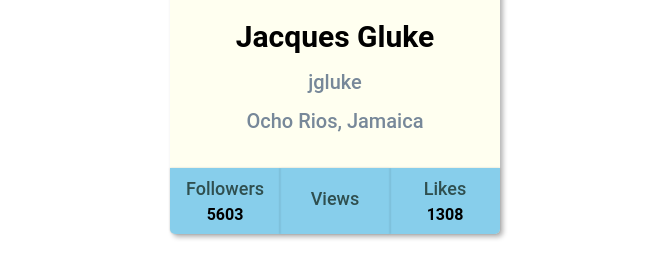
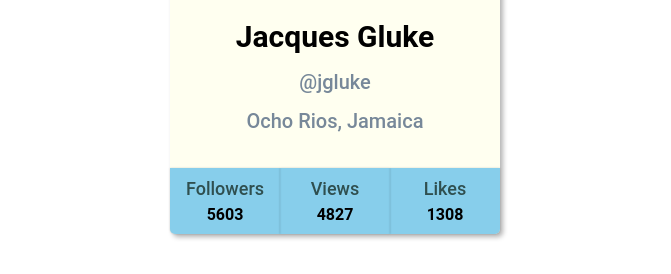
Before and after one commit to NazariiTkach/goit-react-hw-01-components, a React (Create React App) app: page / in a window 1280 px wide. Shown: the part 256-530 px from the top of the page, without its empty margins (305-976 px from the left). Built offline with nearby package versions, Linux system fonts and the light colour scheme.

Commit message:
deleted baggs

```diff
--- a/src/components/FriendList/FriendList.jsx
+++ b/src/components/FriendList/FriendList.jsx
@@ -20,7 +20,7 @@ export const FriendList = ({ friends }) => {
 FriendList.propTypes = {
   friends: PropTypes.arrayOf(PropTypes.shape({
     id: PropTypes.number.isRequired,
-    isOnline: PropTypes.string.isRequired,
+    isOnline: PropTypes.bool.isRequired,
     avatar: PropTypes.string.isRequired,
     name: PropTypes.string.isRequired
   }).isRequired).isRequired
--- a/src/components/Profile/Profile.jsx
+++ b/src/components/Profile/Profile.jsx
@@ -13,7 +13,7 @@ import {
 } from './Profile.styled';
 
 export const Profile = ({
-username, tag, location, avatar, followers, viwes, likes
+username, tag, location, avatar, followers, views, likes
 }) => { return (
 <ProfileBox>
   <Description>
@@ -22,7 +22,7 @@ username, tag, location, avatar, followers, viwes, likes
       alt="User avatar"
     />
     <UserName>{username}</UserName>
-    <UserTag>{tag}</UserTag>
+    <UserTag>@{tag}</UserTag>
     <UserLocation>{location}</UserLocation>
   </Description>
 
@@ -33,7 +33,7 @@ username, tag, location, avatar, followers, viwes, likes
     </StatsItem>
     <StatsItem>
       <LabelStats>Views</LabelStats>
-      <QuantityStats>{viwes}</QuantityStats>
+      <QuantityStats>{views}</QuantityStats>
     </StatsItem>
     <StatsItem>
       <LabelStats>Likes</LabelStats>
@@ -50,6 +50,6 @@ Profile.propTypes = {
     location: PropTypes.string.isRequired,
     avatar: PropTypes.string.isRequired,
     followers: PropTypes.number.isRequired,
-    viwes: PropTypes.number.isRequired,
+    views: PropTypes.number.isRequired,
     likes: PropTypes.number.isRequired
 };
```
